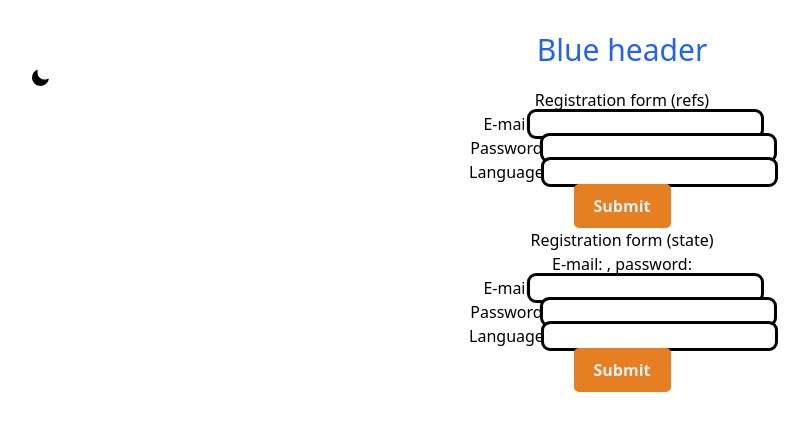
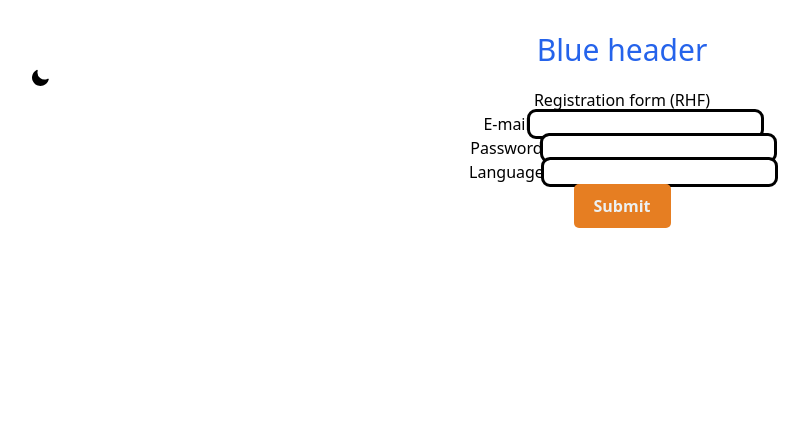
Before and after one commit to patrykomiotek/ocdwrocapp, a React (Vite) app: page / in a window 1280 px wide. Shown: the top 430 px of the page, without its empty margins (18-827 px from the left). Built offline with nearby package versions, Linux system fonts and the light colour scheme.

Commit message:
feat: with react hook form

```diff
--- a/src/App.tsx
+++ b/src/App.tsx
@@ -3,8 +3,9 @@ import { Heading } from 'ui/Heading';
 // import { AuthContextPage } from './pages/AuthContextPage';
 import { AuthProvider } from './components/Auth/AuthContext';
 import { ThemeProvider, ThemeSwitcher } from './components/Theme';
-import { RegistrationFormRefsPage } from './pages/RagistrationFormRefsPage';
-import { RegistrationFormState } from './components/RegistrationFormState';
+// import { RegistrationFormRefsPage } from './pages/RagistrationFormRefsPage';
+// import { RegistrationFormState } from './components/RegistrationFormState';
+import { RegistrationFormRHFPage } from './pages/RagistrationFormRefsRHF';
 
 function App() {
   return (
@@ -19,9 +20,9 @@ function App() {
           {/* <ThemeProvider theme="dark"> */}
           {/* <ViewportPage /> */}
 
-          <RegistrationFormRefsPage />
-
-          <RegistrationFormState />
+          <RegistrationFormRHFPage />
+          {/* <RegistrationFormRefsPage /> */}
+          {/* <RegistrationFormState /> */}
           {/* <AuthContextPage /> */}
           {/* <ViewportPage /> */}
           {/* <CounterPage /> */}
--- a/src/components/RegistrationFormRHF.tsx
+++ b/src/components/RegistrationFormRHF.tsx
@@ -1,57 +1,32 @@
-import { useState, type ChangeEventHandler, type FormEventHandler } from 'react';
-import { Text, Button } from '../ui';
+import { useForm, type SubmitHandler } from 'react-hook-form';
+import { Button, Input } from '../ui';
+import { validationSchema, type RegistrationDto } from './registrationSchema';
+import { zodResolver } from '@hookform/resolvers/zod';
 
 export function RegistrationFormRHF() {
-  // const emailFieldRef = useRef<HTMLInputElement>(null);
-
-  // const [email, setEmail] = useState("");
-  // const [password, setPassword] = useState("");
-  // const [language, setLanguage] = useState("");
-  const [formState, setFormState] = useState({
-    email: '',
-    password: '',
-    language: '',
+  const {
+    register,
+    handleSubmit,
+    formState: { errors },
+  } = useForm<RegistrationDto>({
+    resolver: zodResolver(validationSchema),
   });
 
-  const handleSubmit: FormEventHandler = (event) => {
-    event.preventDefault();
-
-    console.log({ formState });
+  const submitHandler: SubmitHandler<RegistrationDto> = (data) => {
+    console.log({ data });
   };
-
-  const handleChange: ChangeEventHandler<HTMLInputElement> = (event) => {
-    // event.targe.name
-    // event.target.value
-    const name = event.target.name;
-    const value = event.target.value;
-
-    setFormState({
-      ...formState,
-      [name]: value,
-    });
-  };
-
-  const { email, password } = formState;
 
   return (
     <div>
-      <h1>Registration form</h1>
-      <Text>
-        E-mail: {email}, password: {password}
-      </Text>
-      <form onSubmit={handleSubmit}>
-        <div>
-          <label htmlFor="email">E-mail</label>
-          <input id="email" name="email" type="email" onChange={handleChange} />
-        </div>
-        <div>
-          <label htmlFor="password">Password</label>
-          <input id="password" name="password" type="password" onChange={handleChange} />
-        </div>
-        <div>
-          <label htmlFor="language">Language</label>
-          <input id="language" name="language" onChange={handleChange} />
-        </div>
+      <h1>Registration form (RHF)</h1>
+
+      <form onSubmit={handleSubmit(submitHandler)}>
+        <Input {...register('email')} label="E-mail" type="email" />
+        {errors.email && <p className="text-red-500">{errors.email.message}</p>}
+        <Input {...register('password')} label="Password" type="password" />
+        {errors.password && <p className="text-red-500">{errors.password.message}</p>}
+        <Input {...register('language')} label="Language" />
+        {errors.language && <p className="text-red-500">{errors.language.message}</p>}
         <Button type="submit">Submit</Button>
       </form>
     </div>
--- /dev/null
+++ b/src/components/registrationSchema.ts
@@ -0,0 +1,11 @@
+import { z } from 'zod';
+
+// export const validationSchema = (t: string) => z.object({});
+
+export const validationSchema = z.object({
+  email: z.string({ message: 'Email is required' }).email({ message: 'Invalid e-mail' }),
+  password: z.string({ message: 'Password is required' }).min(3),
+  language: z.string(),
+});
+
+export type RegistrationDto = z.infer<typeof validationSchema>;
```
